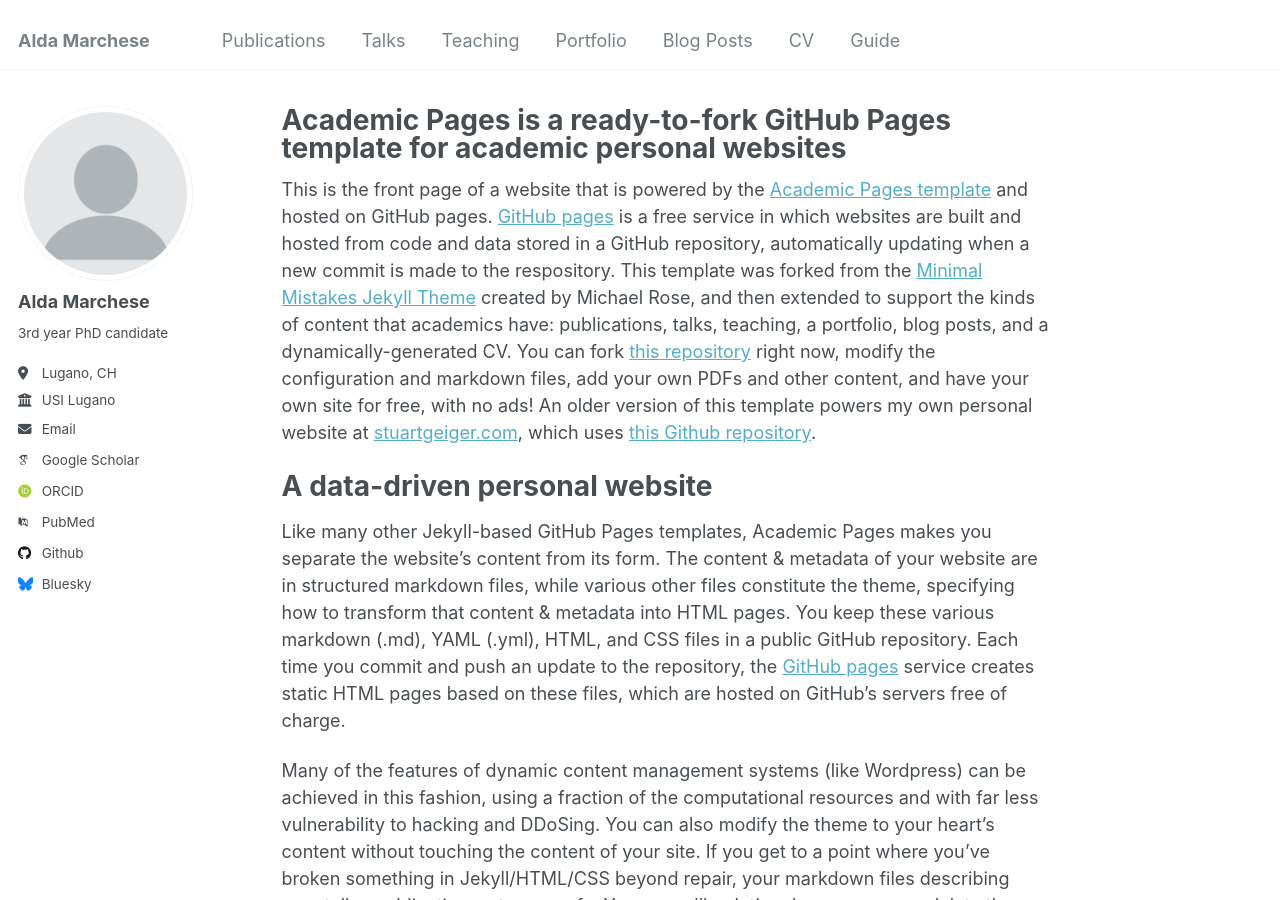
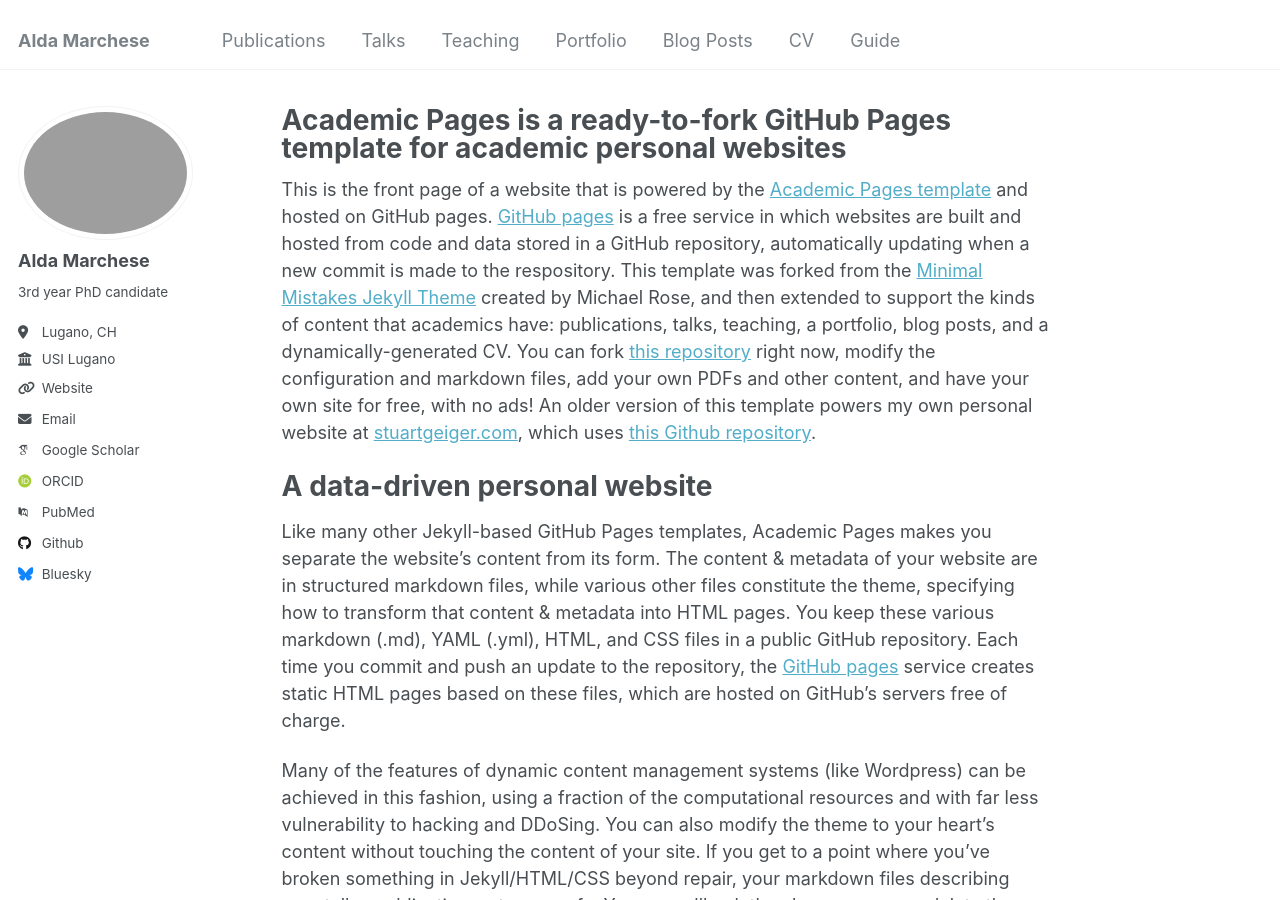
Before and after one commit to aldamarchese/aldamarchese.github.io, a Jekyll site: the page built from _pages/about.md, in a window 1280 px wide and 900 px high. Built offline with Jekyll 4.4.1, drawn with Linux system fonts in a browser that asks for light colours; some web fonts are replaced.

Commit message:
Update _config.yml

```diff
--- a/_config.yml
+++ b/_config.yml
@@ -21,13 +21,13 @@ repository               : "aldamarchese/academicpages.github.io"
 #               Additional customization can be done by editing /_includes/author-profile.html
 author:
   # Biographic information
-  avatar           : "profile.png"
+  avatar           : "AldaMarchese.jpg"
   name             : "Alda Marchese"
   pronouns         : # example: "she/her"
   bio              : "3rd year PhD candidate"
   location         : "Lugano, CH"
   employer         : "USI Lugano"
-  uri              : # URL
+  uri              : https://idep.usi.ch
   email            : "alda.marchese@usi.ch"
 
   # Academic websites
```
